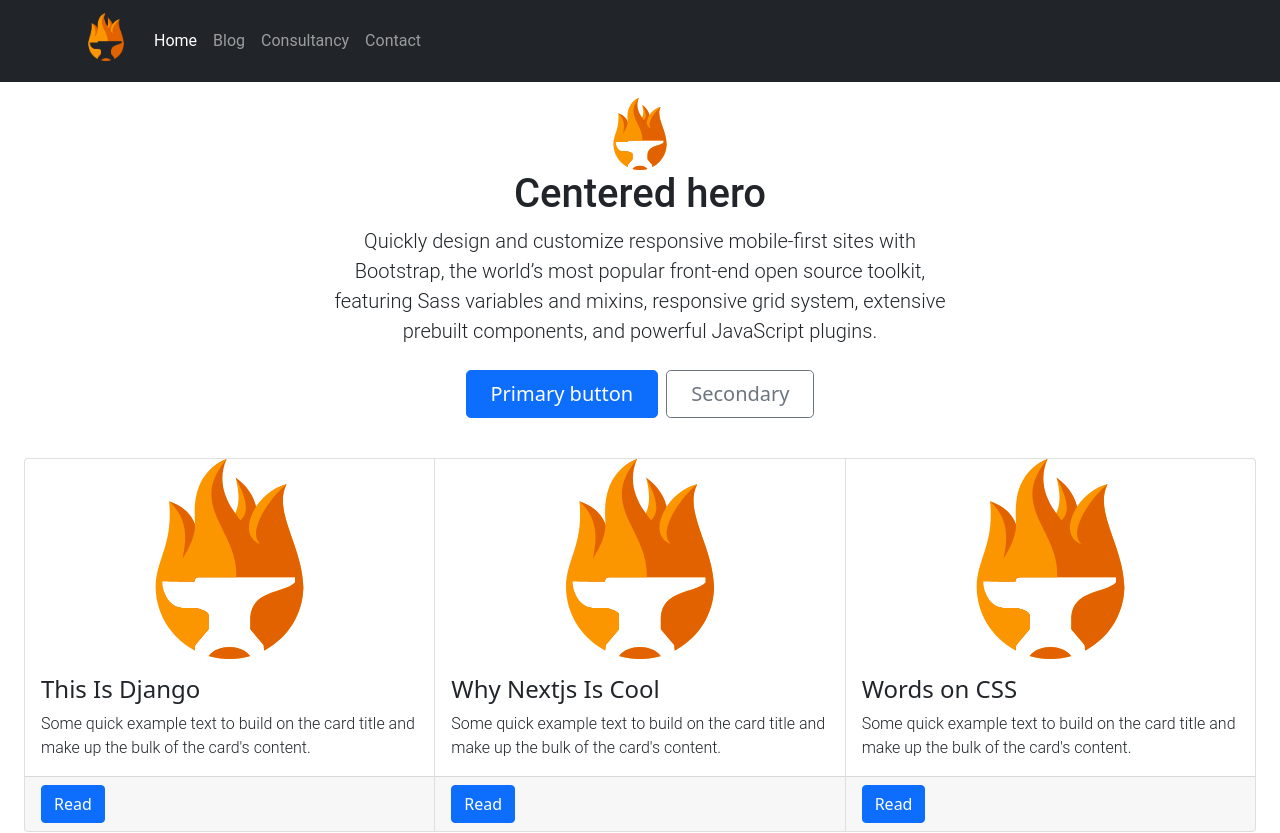
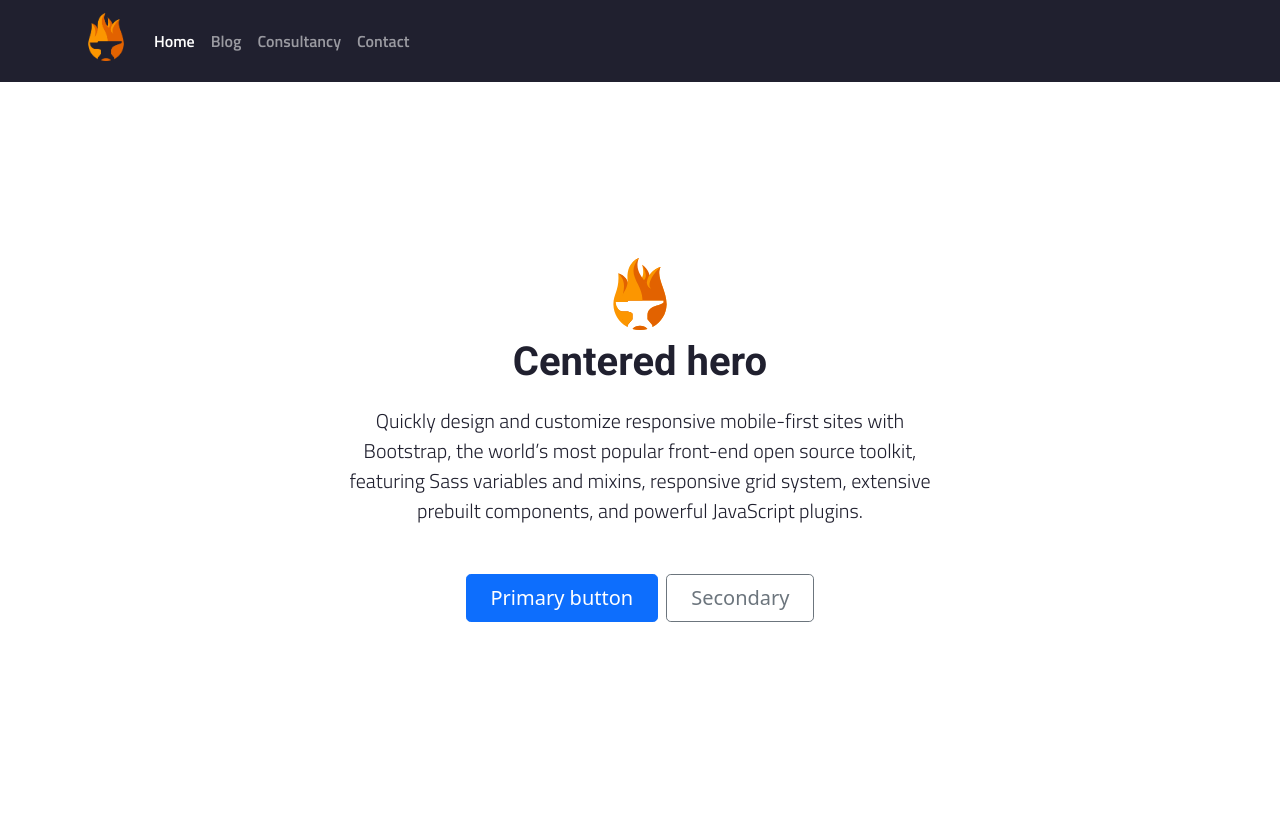
Before and after one commit to mickeybeurskens/forgefire-website, a Next.js app: page / in a window 1280 px wide. Shown: the top 833 px of the page. Built offline with nearby package versions, Linux system fonts and the light colour scheme.

Commit message:
Add custom styling for homepage

```diff
--- a/components/Header.js
+++ b/components/Header.js
@@ -4,6 +4,7 @@
 import Container from 'react-bootstrap/Container'
 import Navbar from 'react-bootstrap/Navbar'
 import Nav from 'react-bootstrap/Nav'
+import styles from '../styles/Header.module.scss'
 
 const Header = () => {
   const headerPageNames = [
@@ -15,7 +16,7 @@
 
   const currentPath = useRouter().pathname
   return (
-    <Navbar bg="dark" variant="dark">
+    <Navbar className={styles.navigation} variant="dark">
     <Container>
     <Navbar.Brand href="/">
       <Image src='/logo_forge_fire.png' alt='forge fire logo'
--- a/components/PostOverview.js
+++ b/components/PostOverview.js
@@ -1,14 +1,16 @@
 import Image from "next/image"
 import Card from "react-bootstrap/Card"
 import Button from "react-bootstrap/Button"
-import CardGroup from "react-bootstrap/CardGroup"
+import Row from "react-bootstrap/Row"
+import Col from "react-bootstrap/Col"
 
 const blogsPublished = (blog) => (
   new Date() - new Date(blog.date) > 0
 )
 
-const BlogCard = ({blog}) => {
+const PostCard = ({blog}) => {
   return (
+    <Col>
     <Card>
     <Card.Img src="/logo_forge_fire.svg" alt="blog image" height="200" width="200"/>
     <Card.Body>
@@ -22,10 +24,11 @@
       <Button variant="primary">Read</Button>
     </Card.Footer>
     </Card>
+    </Col>
   )
 }
 
-const BlogOverview = ({posts, numberOfBlogs}) => {
+const PostOverview = ({posts, numberOfBlogs}) => {
   const publishedBlogs = posts.filter(blogsPublished)
   let sortedBlogs = []
   if (numberOfBlogs > 0) {
@@ -35,13 +38,13 @@
   }
   return (
     <div>
-      <CardGroup className="p-4">
+    <Row className="mb-5 p-4 g-3">
         {sortedBlogs.map((blog, index) => (
-          <BlogCard key={index} blog={blog}/>
+          <PostCard key={index} blog={blog}/>
         ))}
-      </CardGroup>
+      </Row>
     </div>
   )
 }
 
-export default BlogOverview
+export default PostOverview
--- a/components/home/Hero.js
+++ b/components/home/Hero.js
@@ -1,13 +1,14 @@
 import Image from 'next/image'
+import styles from '../../styles/home/Hero.module.scss'
 
 const Hero = () => {
   return (
-    <div className="d-flex text-center p-3 flex-column">
+    <div className={styles.home_hero + " d-flex text-center p-3 flex-column"}>
     <Image className="d-block mx-auto" src="/logo_forge_fire.svg" alt="" width="72" height="72"/>
-    <h1>Centered hero</h1>
-    <div className="col-lg-6 mx-auto">
+    <h1 className='p-2'>Centered hero</h1>
+    <div className="col-lg-6 mx-auto p-1">
       <p className="lead mb-4">Quickly design and customize responsive mobile-first sites with Bootstrap, the world’s most popular front-end open source toolkit, featuring Sass variables and mixins, responsive grid system, extensive prebuilt components, and powerful JavaScript plugins.</p>
-      <div className="d-grid gap-2 d-sm-flex justify-content-sm-center">
+      <div className="d-grid gap-2 p-4 d-sm-flex justify-content-sm-center">
         <button type="button" className="btn btn-primary btn-lg px-4 gap-3">Primary button</button>
         <button type="button" className="btn btn-outline-secondary btn-lg px-4">Secondary</button>
       </div>
--- /dev/null
+++ b/styles/Header.module.scss
@@ -0,0 +1,5 @@
+@import 'default_style';
+
+.navigation {
+  background-color: $dark_2;
+}
--- a/styles/_default_style.scss
+++ b/styles/_default_style.scss
@@ -1,13 +1,19 @@
 $accent_1: #ac1d00;
 $accent_2: #e26200;
 $accent_3: #fc9600;
-$main_1: #20202f;
-$main_2: #7d7d7d;
-$main_3: #ececec;
-$main_4: #ffffff;
+$dark_1: #0f0f0f;
+$dark_2: #20202f;
+$dark_3: #7d7d7d;
+$light_1: #ececec;
+$light_2: #ffffff;
 
 $font_header: 'Roboto', 'sans-serif';
-$font_header_weight: 700;
+$font_weight_h1: 600;
+$font_weight_h2: 300;
+$font_weight_h3: 300;
+$font_weight_h4: 500;
+$font_weight_h5: 400;
+$font_weight_h6: 400;
 
-$font_body: 'Roboto', 'sans-serif';
+$font_body: 'Titillium Web', 'sans-serif';
 $font_body_weight: 300;
--- a/styles/global.scss
+++ b/styles/global.scss
@@ -1,7 +1,35 @@
+@import url('https://fonts.googleapis.com/css2?family=Roboto:ital,wght@0,100;0,300;0,400;0,500;0,700;0,900;1,100;1,300;1,400;1,500;1,700;1,900&display=swap');
+@import url('https://fonts.googleapis.com/css2?family=Titillium+Web:ital,wght@0,200;0,300;0,400;0,600;0,700;0,900;1,200;1,300;1,400;1,600;1,700&display=swap');
 @import 'default_style';
 
 h1 {
   font-family: $font_header;
+  font-weight: $font_weight_h1;
+}
+
+h2 {
+  font-family: $font_header;
+  font-weight: $font_weight_h2;
+}
+
+h3 {
+  font-family: $font_header;
+  font-weight: $font_weight_h3;
+}
+
+h4 {
+  font-family: $font_header;
+  font-weight: $font_weight_h4;
+}
+
+h5 {
+  font-family: $font_header;
+  font-weight: $font_weight_h5;
+}
+
+h6 {
+  font-family: $font_header;
+  font-weight: $font_weight_h6;
 }
 
 p {
@@ -12,5 +40,10 @@
 a {
 
   font-family: $font_body;
-  font-weight: $font_body_weight + 100;
+  font-weight: $font_body_weight + 300;
 }
+
+body {
+  background-color: $light_2;
+  color: $dark_2;
+}
--- /dev/null
+++ b/styles/home/Hero.module.scss
@@ -0,0 +1,3 @@
+.home_hero {
+  margin: 20vh 0;
+}
--- a/styles/home/TestimonialsDots.module.scss
+++ b/styles/home/TestimonialsDots.module.scss
@@ -2,7 +2,7 @@
 @import '../default_style';
 
 .slider {
-  background-color: $main_3;
+  background-color: $light_1;
   height: 20em;
   position: relative;
   overflow: hidden;
```
